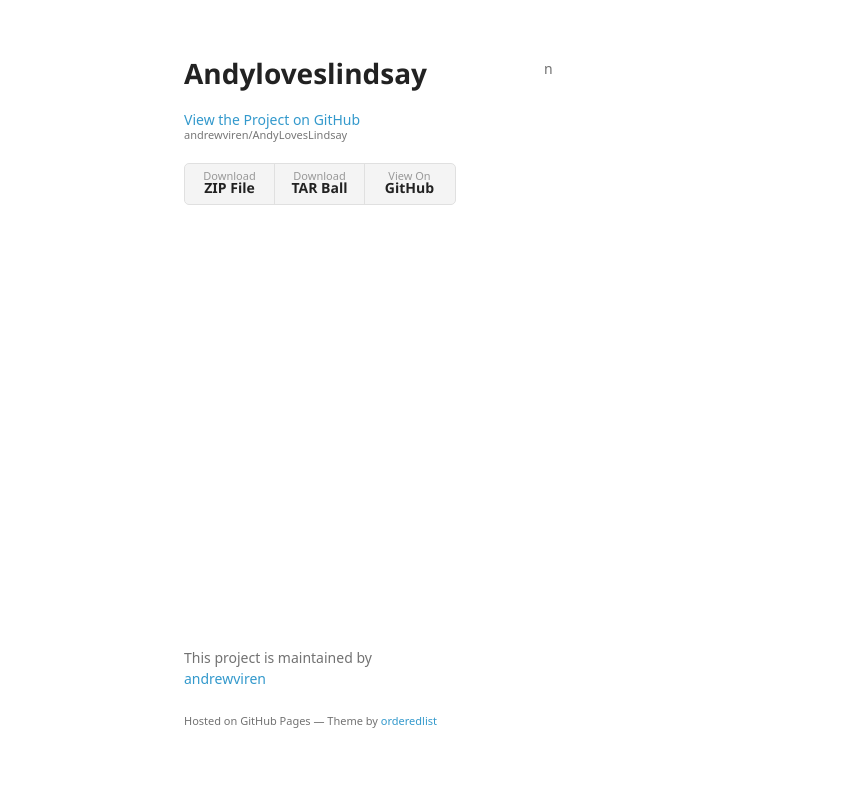
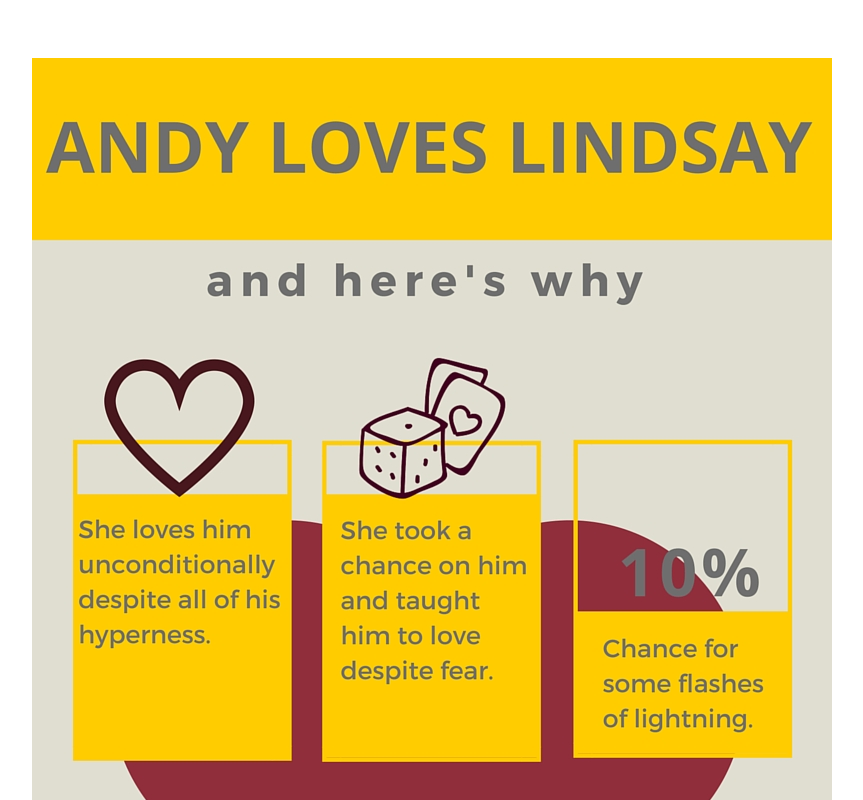
Before and after one commit to andrewviren/AndyLovesLindsay, a plain HTML site: page index.html in a window 1280 px wide. Shown: the top 800 px of the page, without its empty margins (26-889 px from the left). Drawn offline with Linux system fonts and the light colour scheme; a web font is replaced by a local one.

Commit message:
first upload

```diff
--- a/index.html
+++ b/index.html
@@ -8,34 +8,9 @@
     <link rel="stylesheet" href="stylesheets/styles.css">
     <link rel="stylesheet" href="stylesheets/github-light.css">
     <meta name="viewport" content="width=device-width">
-    <!--[if lt IE 9]>
-    <script src="//html5shiv.googlecode.com/svn/trunk/html5.js"></script>
-    <![endif]-->
-  </head>
-  <body>
-    <div class="wrapper">
-      <header>
-        <h1>Andyloveslindsay</h1>
-        <p></p>
 
-        <p class="view"><a href="https://github.com/andrewviren/AndyLovesLindsay">View the Project on GitHub <small>andrewviren/AndyLovesLindsay</small></a></p>
+    <img src="ANDY%20LOVES%20LINDSAY.jpg" />
 
-
-        <ul>
-          <li><a href="https://github.com/andrewviren/AndyLovesLindsay/zipball/master">Download <strong>ZIP File</strong></a></li>
-          <li><a href="https://github.com/andrewviren/AndyLovesLindsay/tarball/master">Download <strong>TAR Ball</strong></a></li>
-          <li><a href="https://github.com/andrewviren/AndyLovesLindsay">View On <strong>GitHub</strong></a></li>
-        </ul>
-      </header>
-      <section>
-        <p>n</p>
-      </section>
-      <footer>
-        <p>This project is maintained by <a href="https://github.com/andrewviren">andrewviren</a></p>
-        <p><small>Hosted on GitHub Pages &mdash; Theme by <a href="https://github.com/orderedlist">orderedlist</a></small></p>
-      </footer>
-    </div>
-    <script src="javascripts/scale.fix.js"></script>
 
   </body>
 </html>
```
Also changed, not shown: ANDY LOVES LINDSAY.jpg (added).
